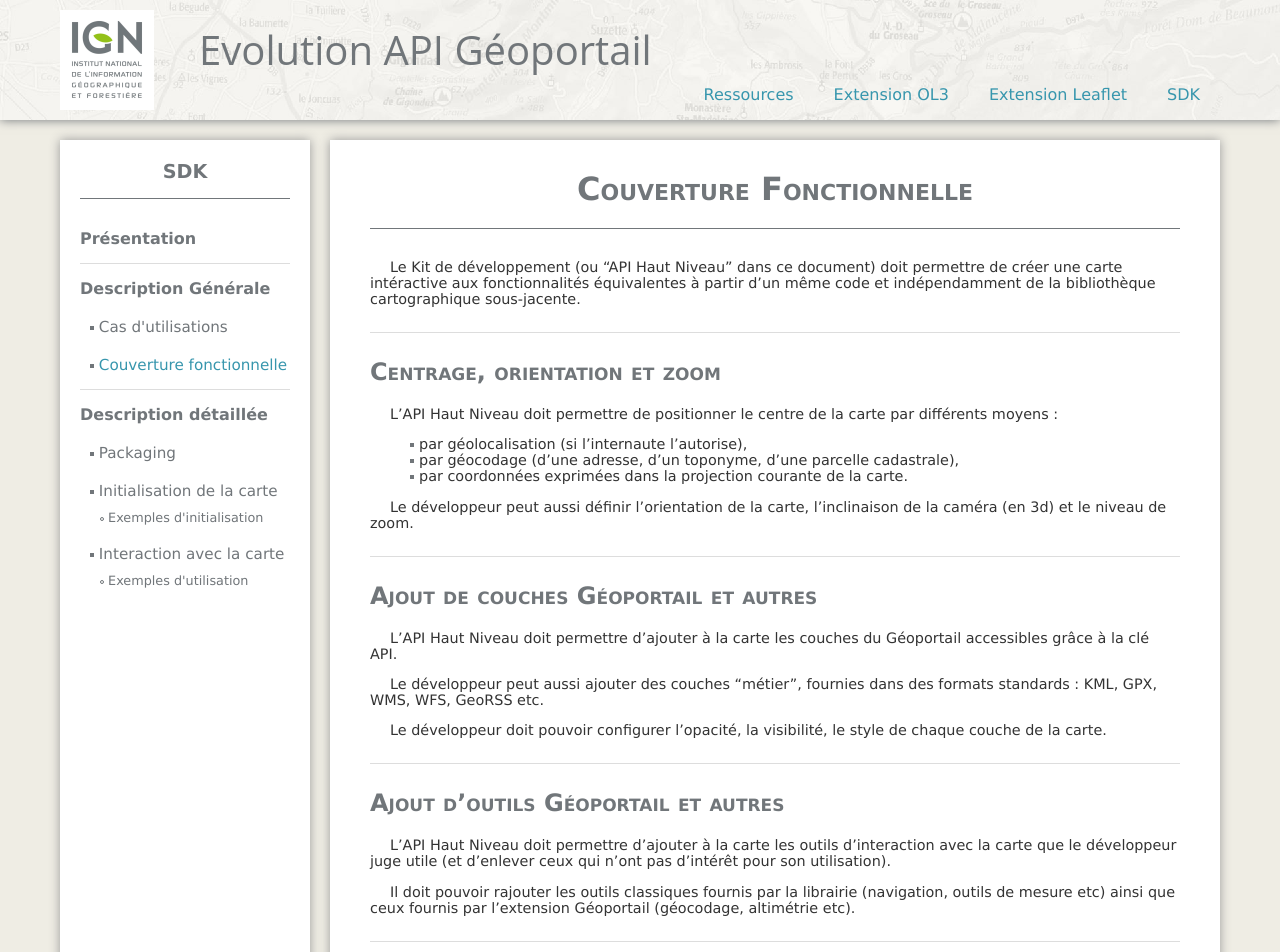
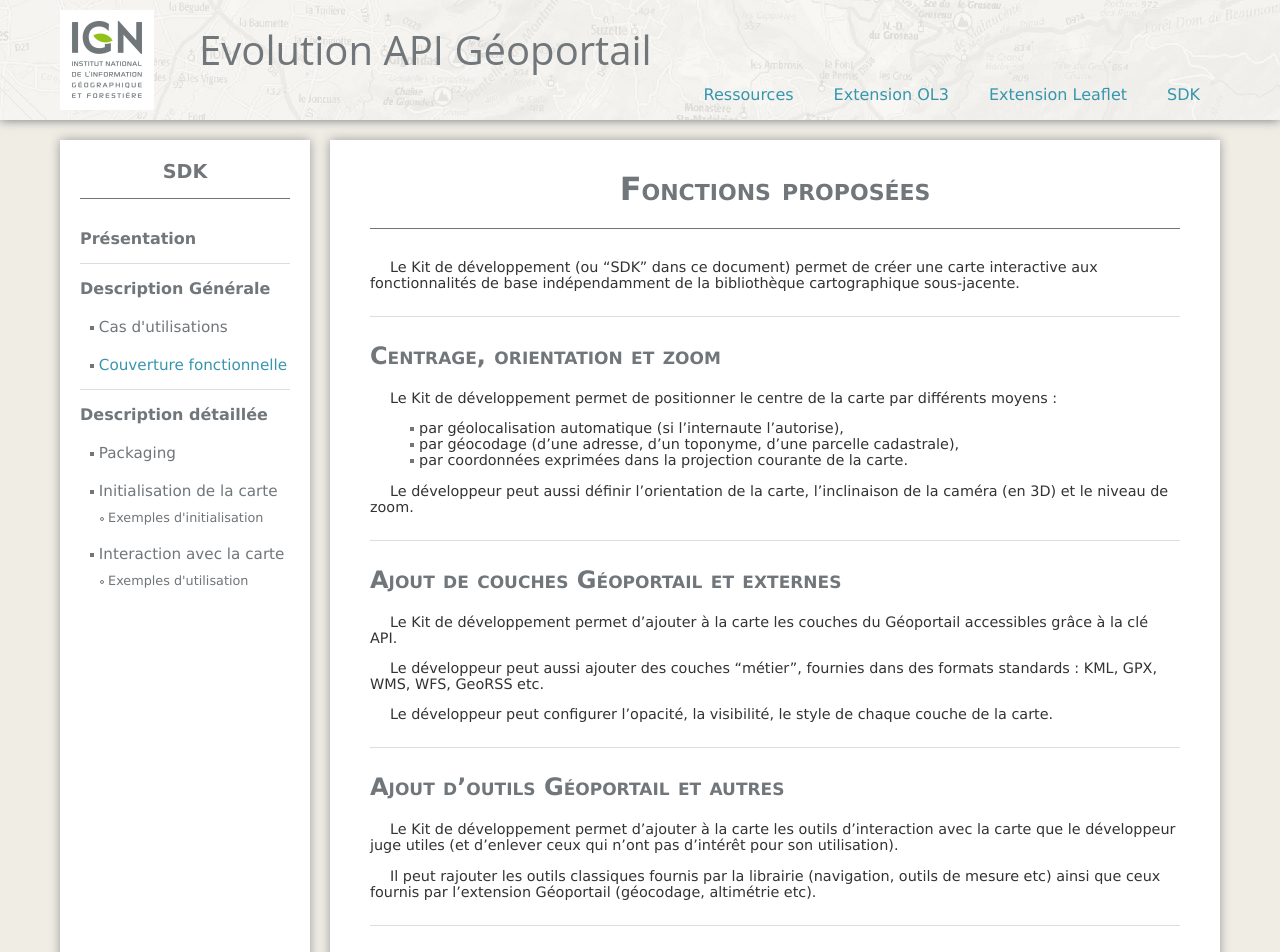
Before and after one commit to IGNF/evolution-apigeoportail, a Jekyll site: the page built from ahn/dg_couverture-fonctionnelle.md, in a window 1280 px wide and 1400 px high. Shown: the top 952 px of the window. Built offline with Jekyll 4.4.1, drawn with Linux system fonts in a browser that asks for light colours; nearby versions of some CDN libraries; some of the changed text lies outside the part shown.

Commit message:
Update dg_couverture-fonctionnelle.md

```diff
--- a/ahn/dg_couverture-fonctionnelle.md
+++ b/ahn/dg_couverture-fonctionnelle.md
@@ -6,38 +6,38 @@
 api: ahn
 ---
 
-# Couverture Fonctionnelle
+# Fonctions proposées
 
-Le Kit de développement (ou "API Haut Niveau" dans ce document) doit permettre de créer une carte intéractive aux fonctionnalités équivalentes à partir d'un même code et indépendamment de la bibliothèque cartographique sous-jacente.
+Le Kit de développement (ou "SDK" dans ce document) permet de créer une carte interactive aux fonctionnalités de base indépendamment de la bibliothèque cartographique sous-jacente.
 
 ## Centrage, orientation et zoom
 
-L'API Haut Niveau doit permettre de positionner le centre de la carte par différents moyens :
+Le Kit de développement permet de positionner le centre de la carte par différents moyens :
 
-* par géolocalisation (si l'internaute l'autorise),
+* par géolocalisation automatique (si l'internaute l'autorise),
 * par géocodage (d'une adresse, d'un toponyme, d'une parcelle cadastrale),
 * par coordonnées exprimées dans la projection courante de la carte.
 
-Le développeur peut aussi définir l'orientation de la carte, l'inclinaison de la caméra (en 3d) et le niveau de zoom.
+Le développeur peut aussi définir l'orientation de la carte, l'inclinaison de la caméra (en 3D) et le niveau de zoom.
 
-## Ajout de couches Géoportail et autres
+## Ajout de couches Géoportail et externes
 
-L'API Haut Niveau doit permettre d'ajouter à la carte les couches du Géoportail accessibles grâce à la clé API.
+Le Kit de développement permet d'ajouter à la carte les couches du Géoportail accessibles grâce à la clé API.
 
 Le développeur peut aussi ajouter des couches "métier", fournies dans des formats standards : KML, GPX, WMS, WFS, GeoRSS etc.
 
-Le développeur doit pouvoir configurer l'opacité, la visibilité, le style de chaque couche de la carte.
+Le développeur peut configurer l'opacité, la visibilité, le style de chaque couche de la carte.
 
 ## Ajout d'outils Géoportail et autres
 
-L'API Haut Niveau doit permettre d'ajouter à la carte les outils d'interaction avec la carte que le développeur juge utile (et d'enlever ceux qui n'ont pas d'intérêt pour son utilisation).
+Le Kit de développement permet d'ajouter à la carte les outils d'interaction avec la carte que le développeur juge utiles (et d'enlever ceux qui n'ont pas d'intérêt pour son utilisation).
 
-Il doit pouvoir rajouter les outils classiques fournis par la librairie (navigation, outils de mesure etc) ainsi que ceux fournis par l'extension Géoportail (géocodage, altimétrie etc).
+Il peut rajouter les outils classiques fournis par la librairie (navigation, outils de mesure etc) ainsi que ceux fournis par l'extension Géoportail (géocodage, altimétrie etc).
 
 
 ## Intéractions avec les éléments de la carte
 
-L'API Haut Niveau doit permettre d'agir en fonction de certains évènements remontés :
+Le Kit de développement permet d'agir en fonction de certains évènements remontés :
 
 * par la carte : changement de zoom, déplacement, modification de la projection, réponse d'un service etc,
 * par les couches : ajout d'une couche, modification de visibilité, d'opacité etc,
```
